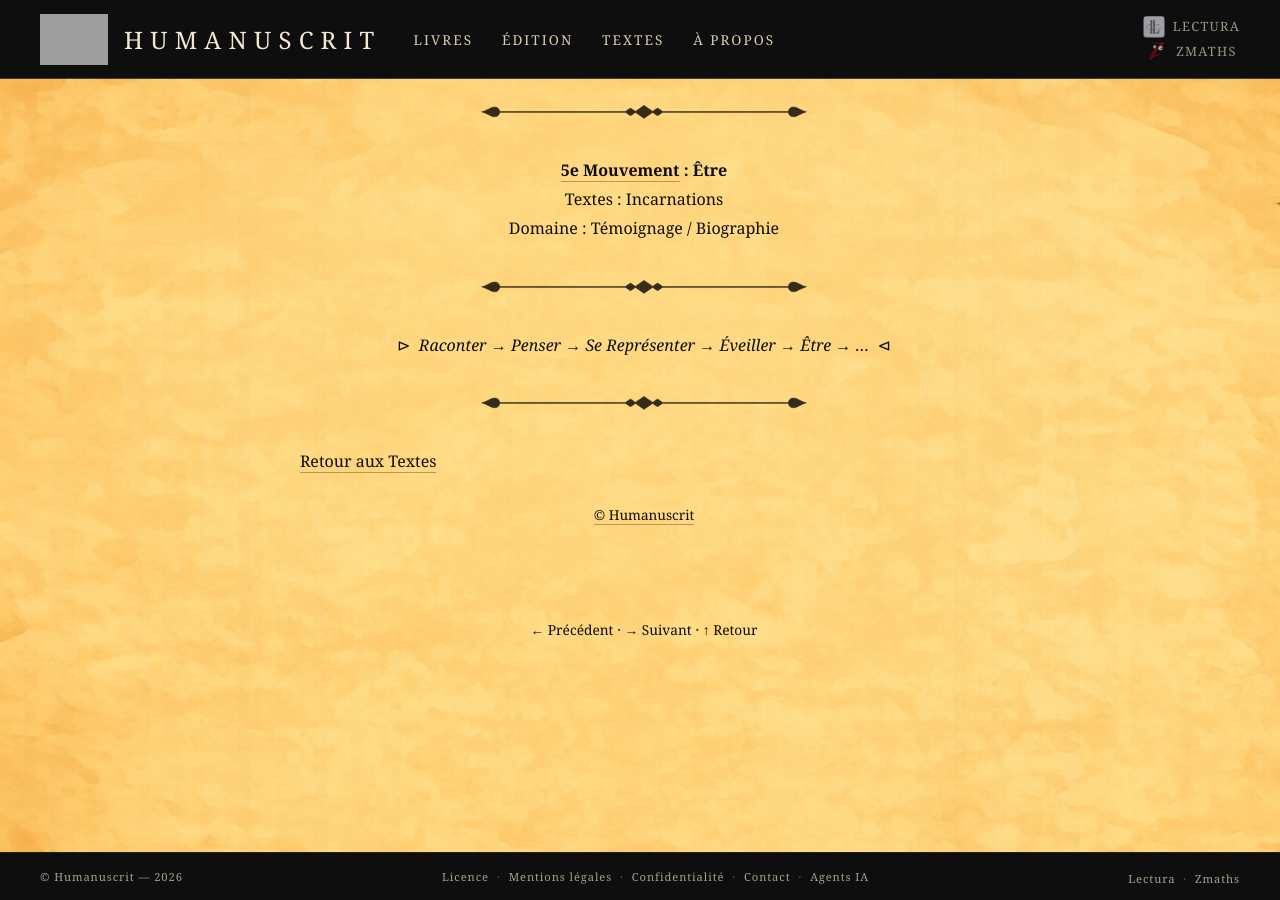
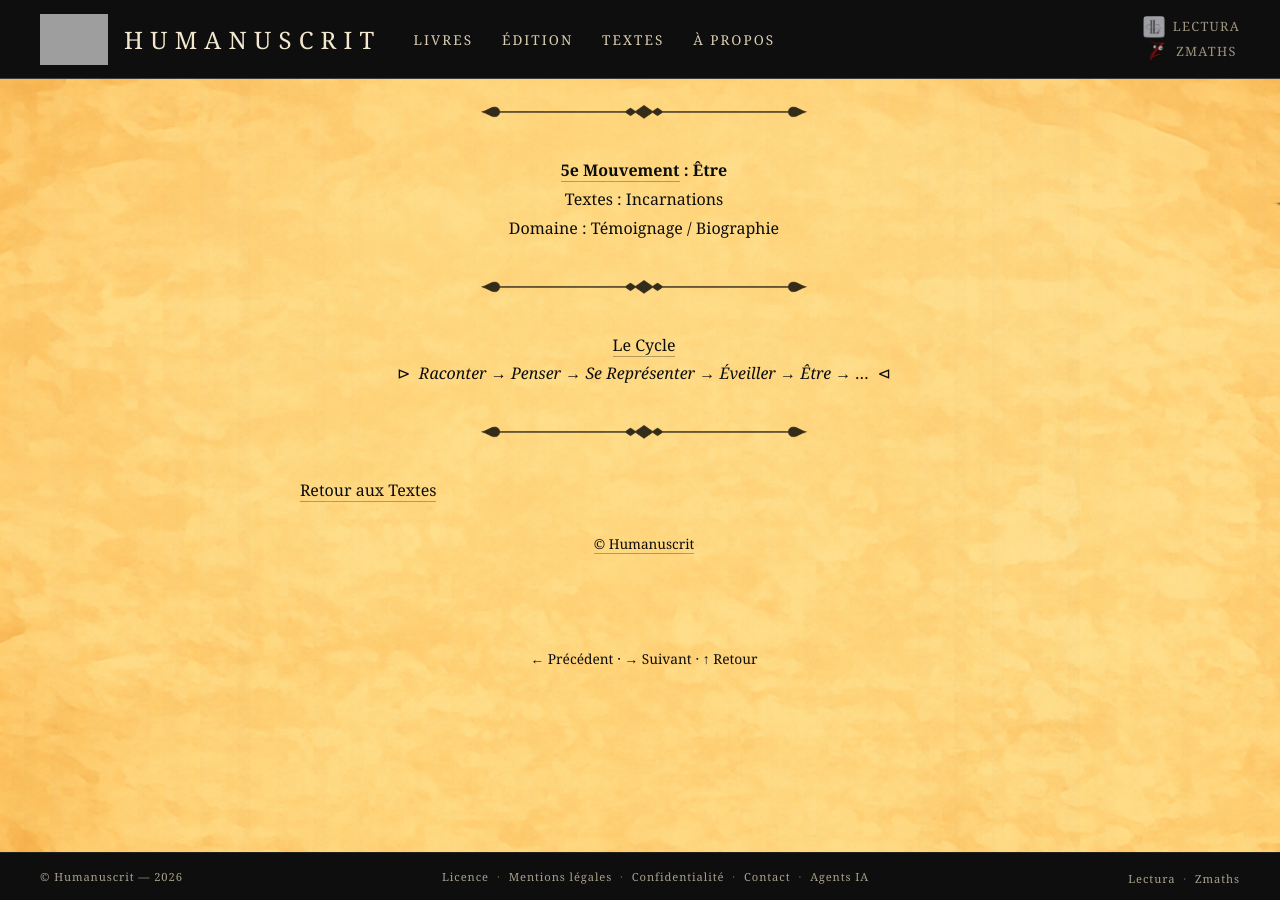
Before and after one commit to maxcarriere/humanuscrit, a Jekyll site: the page built from textes/corpus.md, in a window 1280 px wide and 900 px high, scrolled down 910 px. Built offline with Jekyll 4.4.1, drawn with Linux system fonts in a browser that asks for light colours; grey boxes are pictures that could not be loaded.

Commit message:
Corpus : ajout « Le Cycle » avec lien avant le cycle visuel
Co-Authored-By: Claude Opus 4.6 <noreply@anthropic.com>

```diff
--- a/textes/corpus.md
+++ b/textes/corpus.md
@@ -49,7 +49,7 @@ Domaine : Témoignage / Biographie
 
 ---
 
-<p class="cycle-corpus">⊳  <em>Raconter → Penser → Se Représenter → Éveiller → Être → …</em>  ⊲</p>
+<p class="cycle-corpus"><a href="{{ '/textes/cycle/' | relative_url }}">Le Cycle</a><br>⊳  <em>Raconter → Penser → Se Représenter → Éveiller → Être → …</em>  ⊲</p>
 
 ---
 
```
